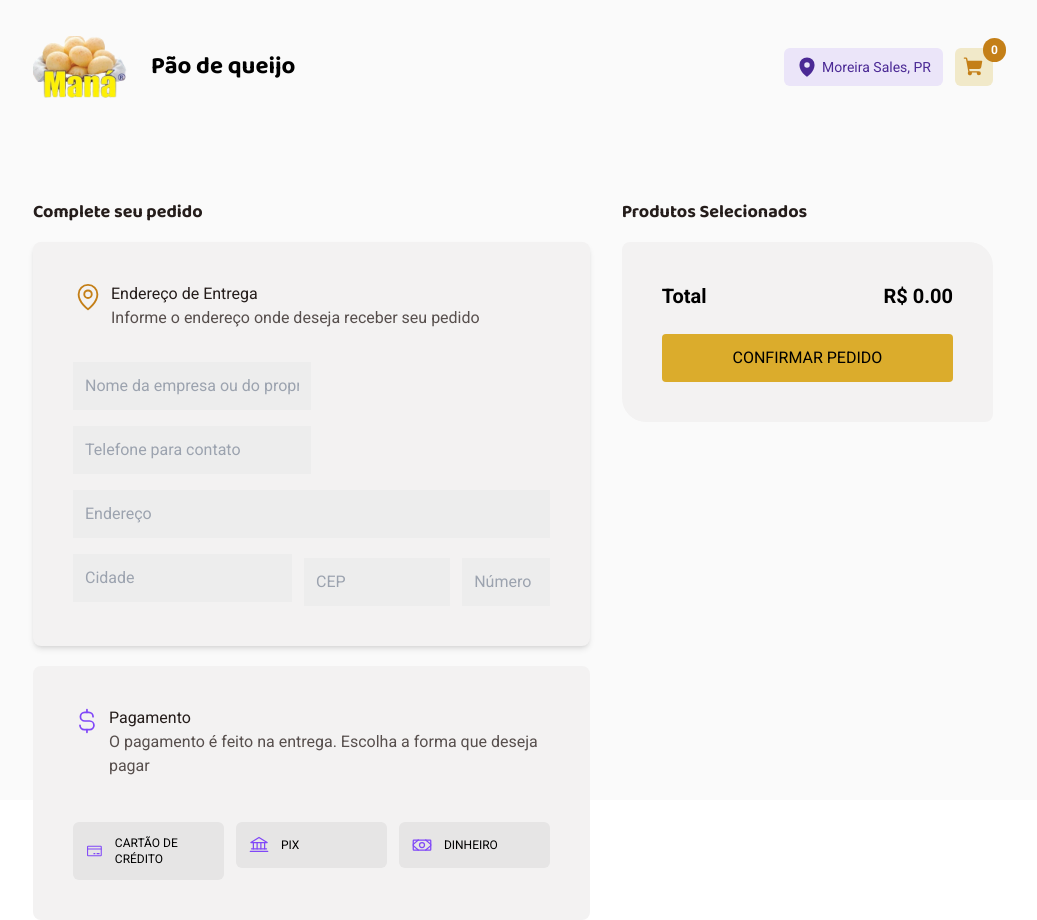
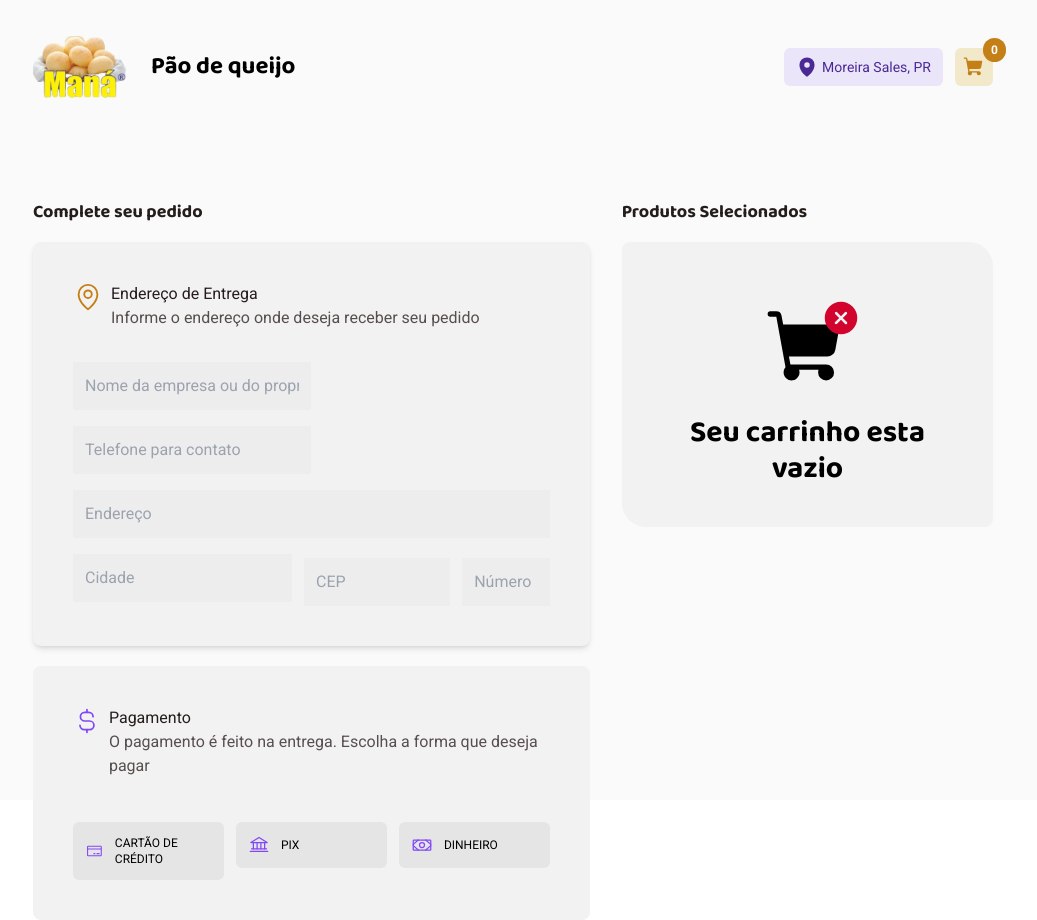
Before and after one commit to giovaniocan/pq-mana, a Next.js app: page /checkout in a window 1280 px wide. Shown: the whole page, without its empty margins (127-1164 px from the left). Built offline with nearby package versions, Linux system fonts and the light colour scheme.

Commit message:
✅: added a empetyCart component when there's no product in cart

```diff
--- /dev/null
+++ b/src/components/checkout/EmptyCart.tsx
@@ -0,0 +1,22 @@
+import { ShoppingCart, XCircle } from 'phosphor-react'
+
+import { baloo700 } from '../../styles/fonts'
+
+export function EmptyCart() {
+  return (
+    <div className="flex flex-col items-center justify-center">
+      <div className="mt-6 flex">
+        <XCircle
+          className="absolute ml-14 -mt-2"
+          size={40}
+          weight="fill"
+          color="#D2042D"
+        />
+        <ShoppingCart size={85} weight="fill" />
+      </div>
+      <h1 className={`${baloo700.className} text-center text-3xl mt-6`}>
+        Seu carrinho esta vazio
+      </h1>
+    </div>
+  )
+}
--- a/src/components/checkout/SummaryBill.tsx
+++ b/src/components/checkout/SummaryBill.tsx
@@ -6,6 +6,7 @@ import { RootState } from '@/redux/rootReducer'
 import { selectTotalPrice } from '@/redux/cart/cart.selector'
 
 import { useFormContext } from 'react-hook-form'
+import { EmptyCart } from './EmptyCart'
 
 export function SummaryBill() {
   const {
@@ -13,6 +14,8 @@ export function SummaryBill() {
   } = useFormContext()
 
   const { products } = useSelector((state: RootState) => state.cartReducer)
+
+  console.log(products)
 
   const totalPriceInCart = useSelector(selectTotalPrice)
 
@@ -22,6 +25,8 @@ export function SummaryBill() {
         Produtos Selecionados
       </h1>
       <div className="flex  flex-col gap-6 p-10 bg-base-card rounded-tl-lg rounded-tr-3xl rounded-br-lg rounded-bl-3xl border-gradientee rounded-[6px 36px]">
+        {products.length !== 0 ? (
+          <div>
             {products?.map((product) => {
               return <CardCart key={product.id} product={product} />
             })}
@@ -40,6 +45,10 @@ export function SummaryBill() {
               </button>
             </div>
           </div>
+        ) : (
+          <EmptyCart />
+        )}
+      </div>
     </div>
   )
 }
```
Lines whose indentation alone changed are shown as unchanged.
